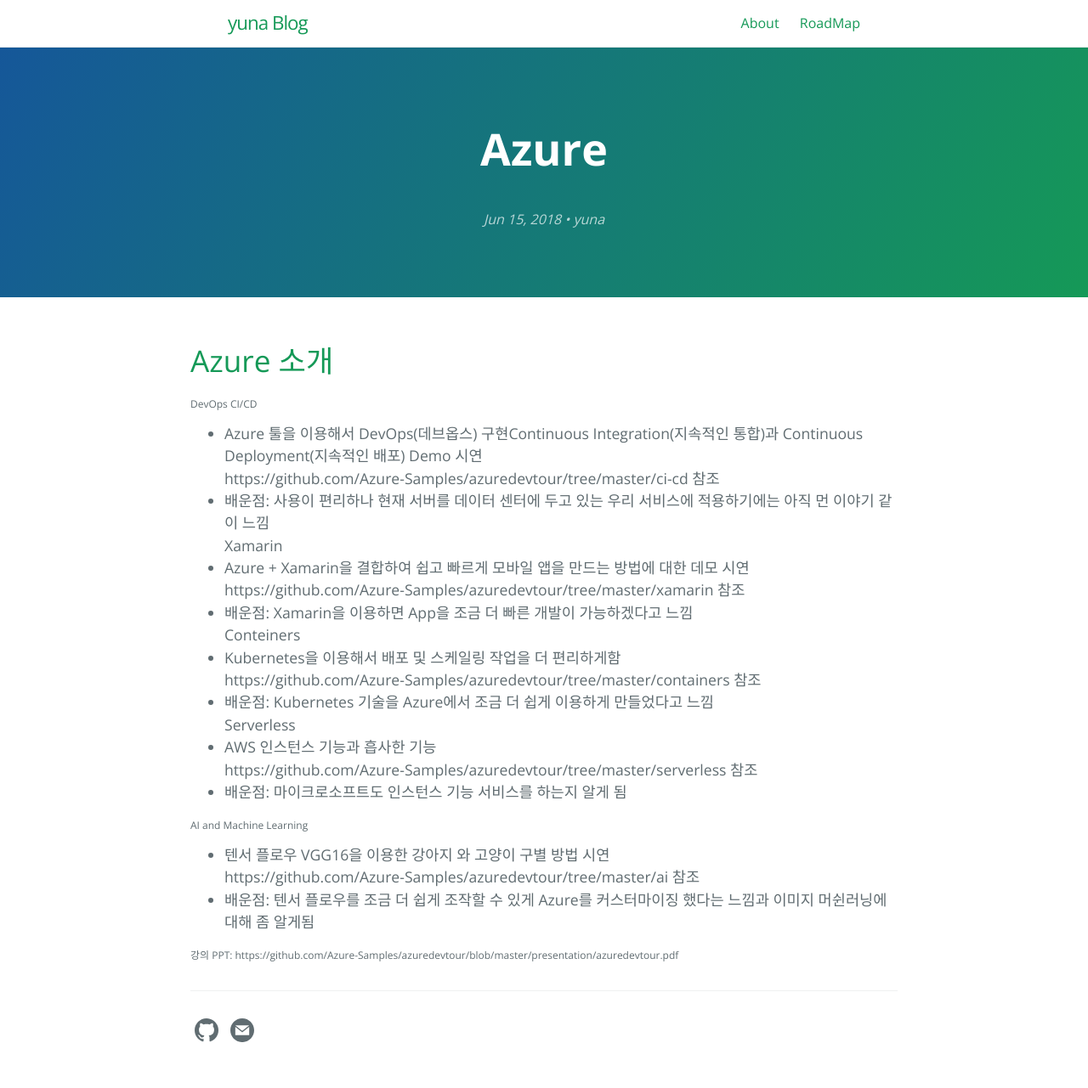
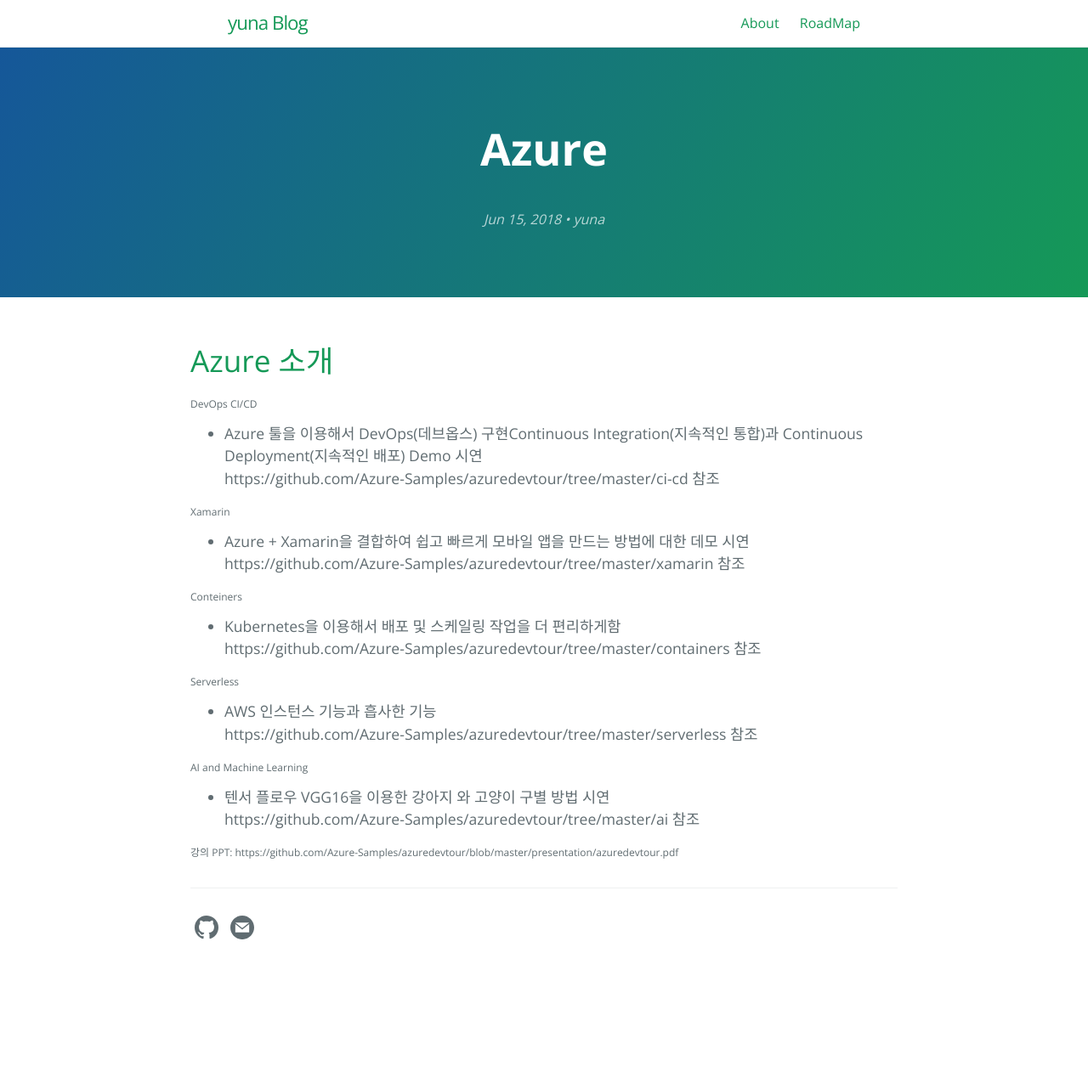
Before and after one commit to zzingyuna/test_site.github.io, a Jekyll site: the page built from _posts/2018-06-15-Azure.md, in a window 1280 px wide. Shown: the whole page at 85% size. Built offline with Jekyll 4.4.1, drawn with Linux system fonts in a browser that asks for light colours; after the commit the page ends 1160 px from its top, so only the background shows below that.

Commit message:
Update 2018-06-15-Azure.md

```diff
--- a/_posts/2018-06-15-Azure.md
+++ b/_posts/2018-06-15-Azure.md
@@ -7,23 +7,26 @@
 DevOps CI/CD
 -	Azure 툴을 이용해서 DevOps(데브옵스) 구현Continuous Integration(지속적인 통합)과  Continuous Deployment(지속적인 배포) Demo 시연
 https://github.com/Azure-Samples/azuredevtour/tree/master/ci-cd 참조
--	배운점: 사용이 편리하나 현재 서버를  데이터 센터에 두고 있는 우리 서비스에 적용하기에는 아직 먼 이야기 같이 느낌
+
+
 Xamarin
 -	Azure + Xamarin을 결합하여 쉽고 빠르게 모바일 앱을 만드는 방법에 대한 데모 시연
 https://github.com/Azure-Samples/azuredevtour/tree/master/xamarin 참조
--	배운점: Xamarin을 이용하면 App을 조금 더 빠른 개발이 가능하겠다고 느낌
+
+
 Conteiners
 -	Kubernetes을 이용해서 배포 및 스케일링 작업을 더 편리하게함
 https://github.com/Azure-Samples/azuredevtour/tree/master/containers 참조
--	배운점: Kubernetes 기술을 Azure에서 조금 더 쉽게 이용하게 만들었다고 느낌
+
+
  Serverless
 -	AWS 인스턴스 기능과 흡사한 기능
 https://github.com/Azure-Samples/azuredevtour/tree/master/serverless 참조
--	배운점: 마이크로소프트도 인스턴스 기능 서비스를 하는지 알게 됨
+
 
 AI and Machine Learning
 -	텐서 플로우 VGG16을 이용한 강아지 와 고양이 구별 방법 시연
 https://github.com/Azure-Samples/azuredevtour/tree/master/ai 참조
--	배운점: 텐서 플로우를 조금 더 쉽게 조작할 수 있게 Azure를 커스터마이징 했다는 느낌과  이미지 머쉰러닝에 대해 좀 알게됨
+
 
 강의 PPT: https://github.com/Azure-Samples/azuredevtour/blob/master/presentation/azuredevtour.pdf
```
